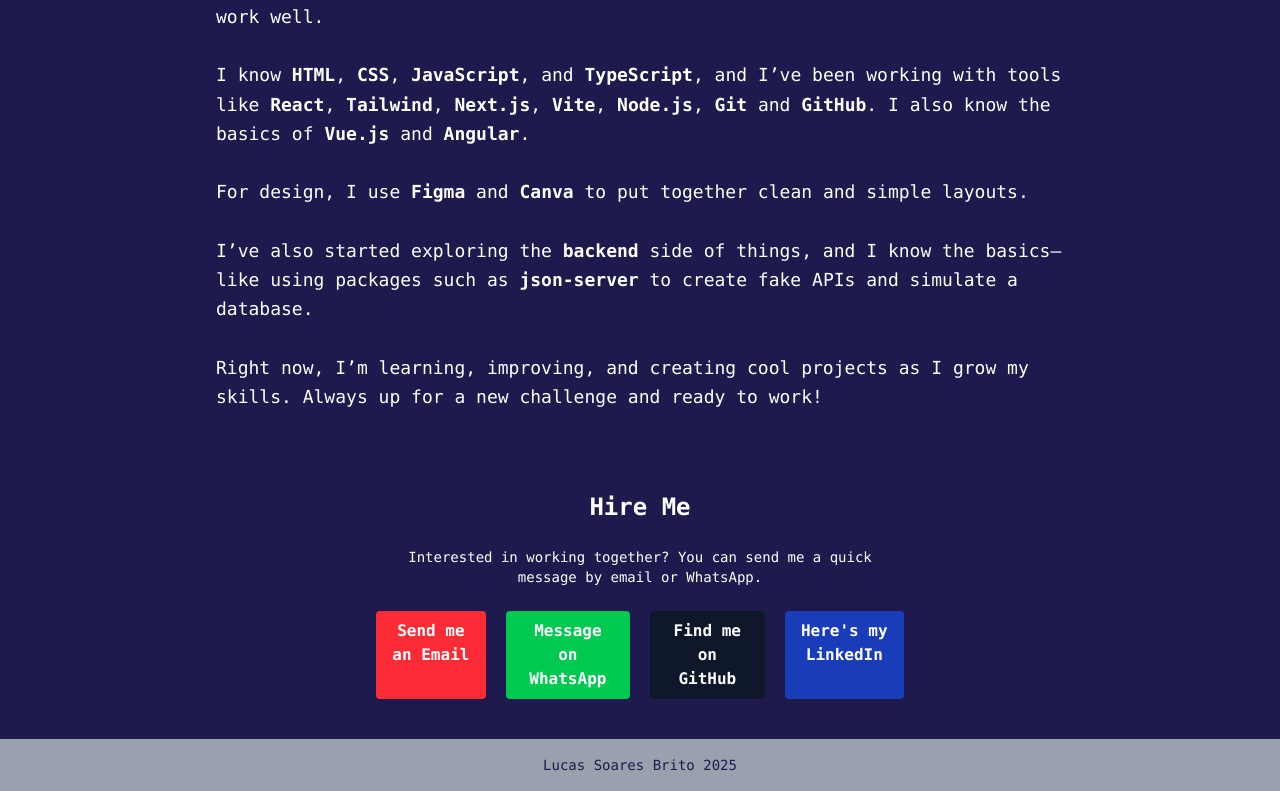
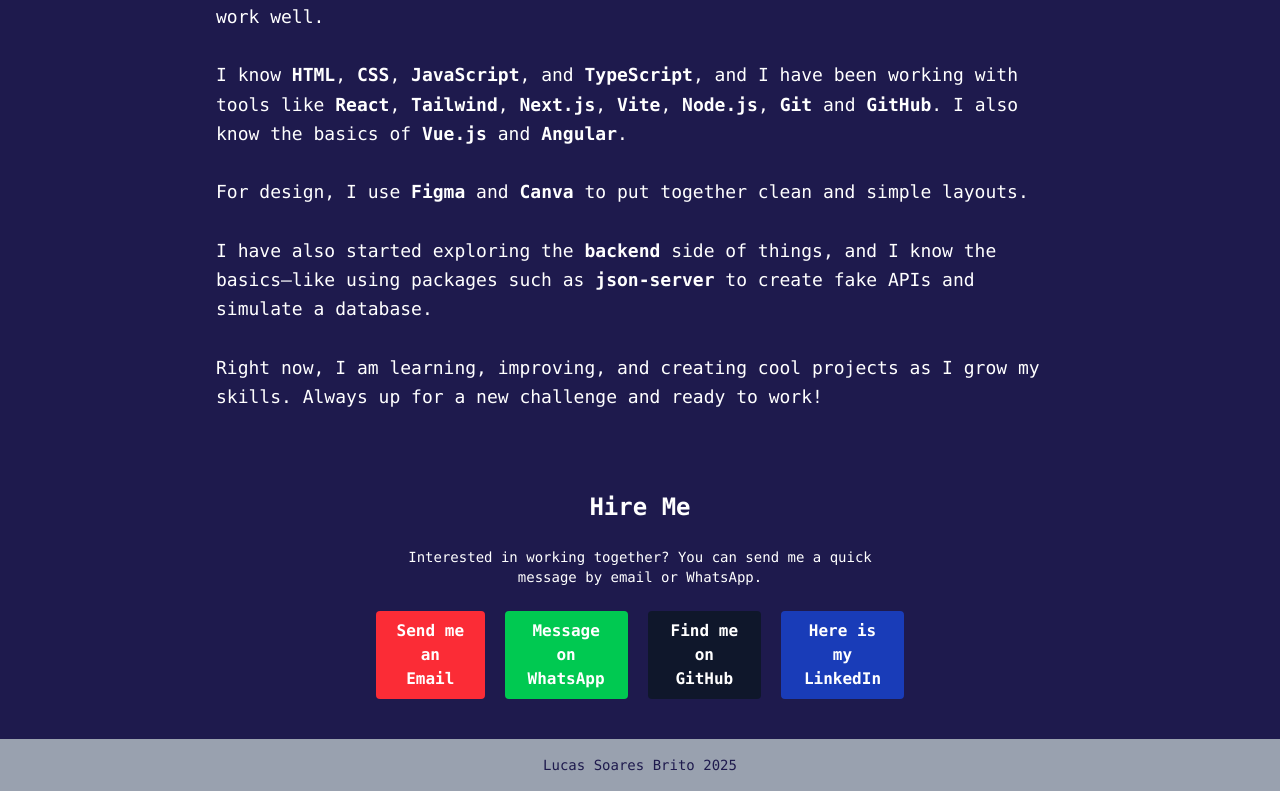
Before and after one commit to Devlusket/lucas-soares-portfolio, a Next.js app: page / in a window 1280 px wide. Shown: the part 2276-3067 px from the top of the page. Built offline with nearby package versions, Linux system fonts and the light colour scheme.

Commit message:
ready for production

```diff
--- a/src/components/About.tsx
+++ b/src/components/About.tsx
@@ -4,10 +4,10 @@
       <h2 className="text-xl sm:text-2xl font-bold mb-4">About Me</h2>
       <p className="text-lg leading-relaxed text-white">
         I'm a student learning front-end development, currently focused on becoming a <strong>full-stack developer</strong>. I love building websites and web apps that look good and work well.<br /><br />
-        I know <strong>HTML</strong>, <strong>CSS</strong>, <strong>JavaScript</strong>, and <strong>TypeScript</strong>, and I’ve been working with tools like <strong>React</strong>, <strong>Tailwind</strong>, <strong>Next.js</strong>, <strong>Vite</strong>, <strong>Node.js</strong>, <strong>Git</strong> and <strong>GitHub</strong>. I also know the basics of <strong>Vue.js</strong> and <strong>Angular</strong>.<br /><br />
+        I know <strong>HTML</strong>, <strong>CSS</strong>, <strong>JavaScript</strong>, and <strong>TypeScript</strong>, and I have been working with tools like <strong>React</strong>, <strong>Tailwind</strong>, <strong>Next.js</strong>, <strong>Vite</strong>, <strong>Node.js</strong>, <strong>Git</strong> and <strong>GitHub</strong>. I also know the basics of <strong>Vue.js</strong> and <strong>Angular</strong>.<br /><br />
         For design, I use <strong>Figma</strong> and <strong>Canva</strong> to put together clean and simple layouts.<br /><br />
-        I’ve also started exploring the <strong>backend</strong> side of things, and I know the basics—like using packages such as <strong>json-server</strong> to create fake APIs and simulate a database.<br /><br />
-        Right now, I’m learning, improving, and creating cool projects as I grow my skills. Always up for a new challenge and ready to work!
+        I have also started exploring the <strong>backend</strong> side of things, and I know the basics—like using packages such as <strong>json-server</strong> to create fake APIs and simulate a database.<br /><br />
+        Right now, I am learning, improving, and creating cool projects as I grow my skills. Always up for a new challenge and ready to work!
       </p>
     </section>
   );
--- a/src/components/HireMe.tsx
+++ b/src/components/HireMe.tsx
@@ -35,7 +35,7 @@
           rel="noopener noreferrer"
           className="bg-blue-800 text-white px-4 py-2 rounded font-bold hover:bg-blue-600"
         >
-         Here's my LinkedIn
+         Here is my LinkedIn
         </a>
       </div>
     </section>
```
